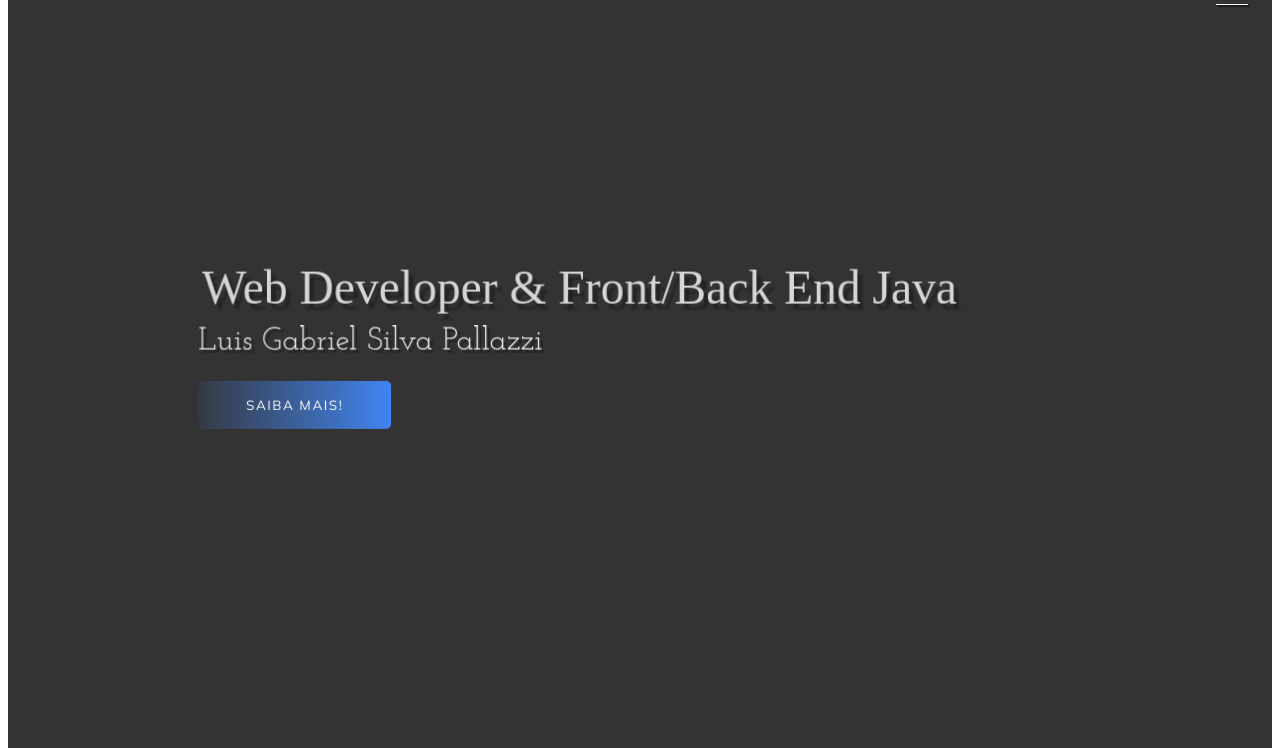
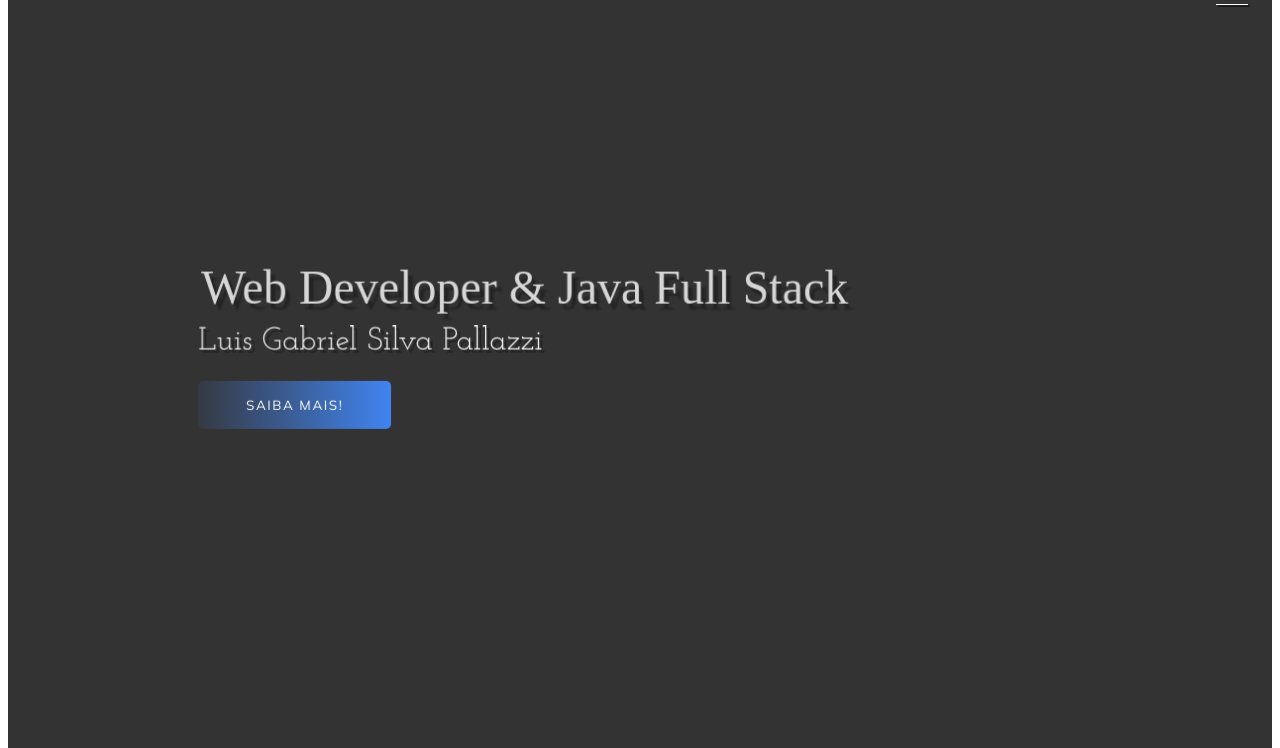
Before and after one commit to LGabrielsp/portfolio, a plain HTML site: page index.html in a window 1280 px wide. Shown: the part 52-800 px from the top of the page. Drawn offline with Linux system fonts and the light colour scheme.

Commit message:
:up: atualização título

```diff
--- a/index.html
+++ b/index.html
@@ -40,7 +40,7 @@
                     <img src="imagens/bg.jpg" alt="Computador">
                 </div>
                 <div class="banner">
-                    <h1>Web Developer & Front/Back End Java</h1>
+                    <h1>Web Developer & Java Full Stack</h1>
                     <p>Luis Gabriel Silva Pallazzi</p>
                     <button>Saiba Mais!</button>
                 </div>
```
